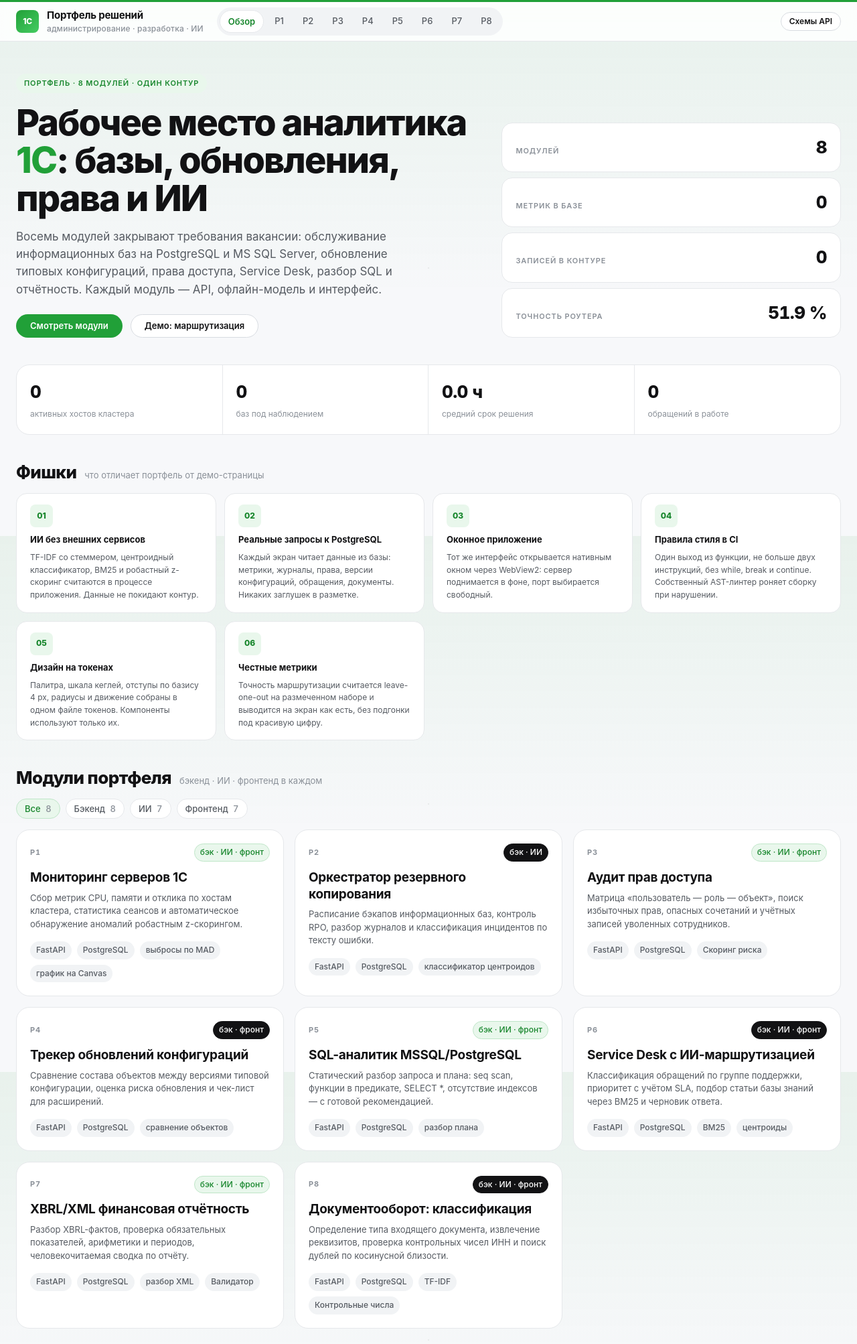
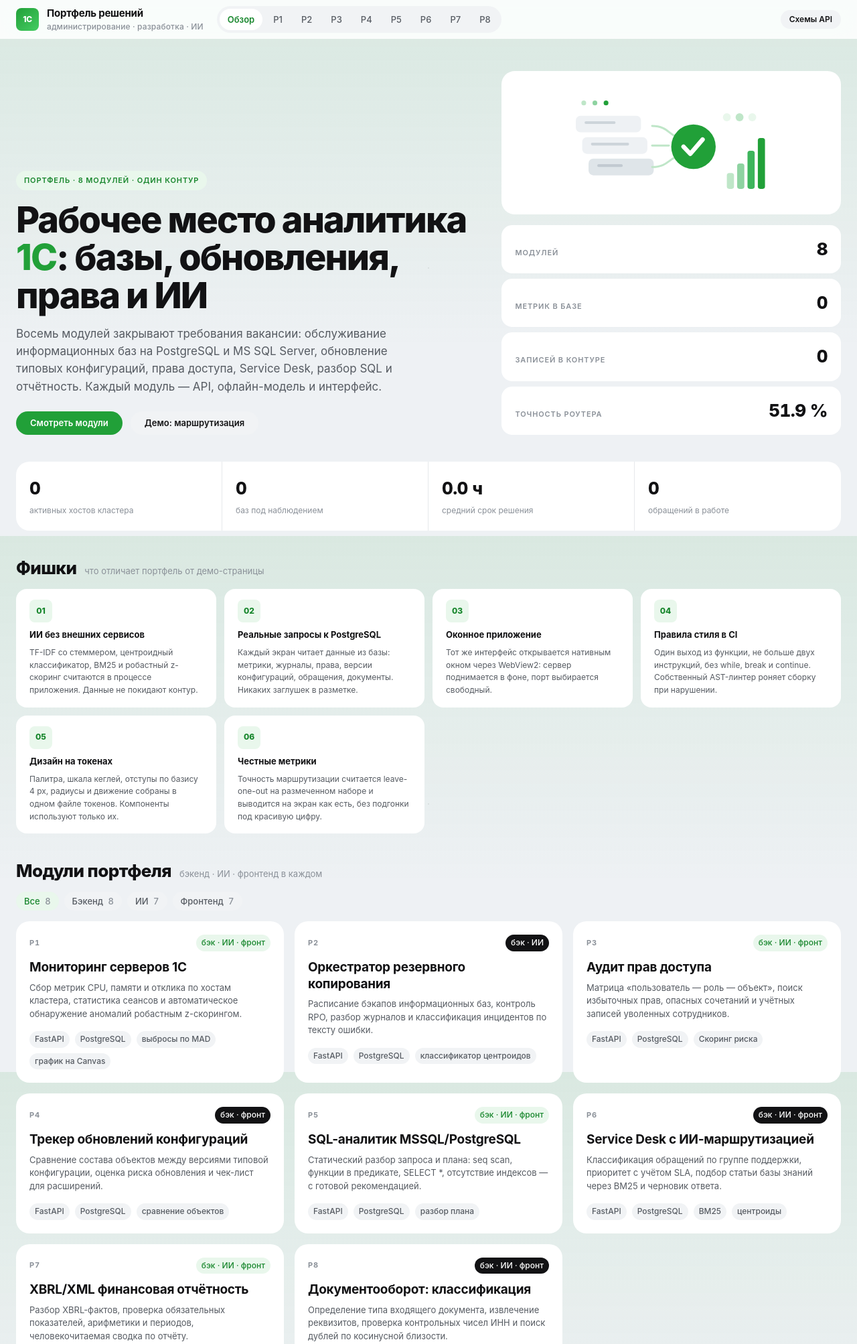
Before and after one commit to kepanasyuke/sber-1c-suite, a FastAPI app: page / in a window 1280 px wide. Shown: the top 2006 px of the page at 67% size. Run offline with FastAPI, Linux system fonts and the light colour scheme; some libraries are stand-ins or nearby versions.

Commit message:
Плоские плашки без рамок и цветных полос, картинка-иллюстрация в герое, контрастный фон

```diff
--- a/static/css/sber.css
+++ b/static/css/sber.css
@@ -17,9 +17,9 @@ body {
   overflow-x: hidden;
   background-color: var(--bg);
   background-image:
-    linear-gradient(180deg, rgba(33, 160, 56, 0.07) 0, rgba(33, 160, 56, 0) 440px),
-    radial-gradient(rgba(8, 8, 8, 0.055) 1px, transparent 1px);
-  background-size: 100% 440px, 22px 22px;
+    linear-gradient(180deg, rgba(33, 160, 56, 0.1) 0, rgba(33, 160, 56, 0) 520px),
+    radial-gradient(rgba(8, 8, 8, 0.07) 1px, transparent 1px);
+  background-size: 100% 520px, 22px 22px;
   background-repeat: no-repeat, repeat;
   background-attachment: scroll, fixed;
 }
@@ -51,8 +51,6 @@ h1, h2, h3, h4, p, figure { margin: 0; }
   z-index: 50;
   background: rgba(255, 255, 255, 0.86);
   backdrop-filter: saturate(180%) blur(14px);
-  border-top: 3px solid var(--accent);
-  border-bottom: 1px solid var(--border);
 }
 
 .topbar-inner {
@@ -98,7 +96,7 @@ h1, h2, h3, h4, p, figure { margin: 0; }
   transition: background var(--dur-1) var(--ease), color var(--dur-1) var(--ease);
 }
 .nav a:hover { background: rgba(255, 255, 255, 0.9); color: var(--text); }
-.nav a.active { background: var(--card); color: var(--accent-strong); font-weight: var(--fw-semibold); border: 1px solid var(--border); }
+.nav a.active { background: var(--card); color: var(--accent-strong); font-weight: var(--fw-semibold); }
 
 .spacer { flex: 1; }
 
@@ -166,9 +164,15 @@ h1, h2, h3, h4, p, figure { margin: 0; }
 .hero .lead { font-size: var(--fs-lead); line-height: var(--lh-lead); color: var(--text-muted); max-width: 58ch; }
 
 .hero-side { display: grid; gap: var(--sp-2); }
+.hero-figure {
+  background: var(--card);
+  border-radius: var(--r-lg);
+  padding: var(--sp-3);
+  margin-bottom: var(--sp-2);
+}
+.hero-figure img { display: block; width: 100%; height: 190px; object-fit: contain; }
 .hero-note {
   background: var(--card);
-  border: 1px solid var(--border);
   border-radius: var(--r-md);
   padding: var(--sp-4) var(--sp-5);
   display: flex;
@@ -189,14 +193,13 @@ h1, h2, h3, h4, p, figure { margin: 0; }
 
 .card {
   background: var(--card);
-  border: 1px solid var(--border);
   border-radius: var(--r-lg);
   padding: var(--sp-5);
   display: block;
   color: inherit;
 }
-.card.link { transition: transform var(--dur-2) var(--ease), border-color var(--dur-2) var(--ease); }
-.card.link:hover { transform: translateY(-3px); border-color: var(--green-200); color: inherit; }
+.card.link { transition: transform var(--dur-2) var(--ease), background var(--dur-2) var(--ease); }
+.card.link:hover { transform: translateY(-3px); background: var(--card-hover); color: inherit; }
 .card.link:active { transform: translateY(-1px); }
 .card h3 { font-size: var(--fs-h3); line-height: var(--lh-h3); letter-spacing: var(--tr-h3); font-weight: var(--fw-bold); margin: var(--sp-3) 0 var(--sp-2); }
 .card p { color: var(--text-muted); font-size: var(--fs-small); line-height: var(--lh-small); }
@@ -215,7 +218,6 @@ h1, h2, h3, h4, p, figure { margin: 0; }
 
 .kpi {
   background: var(--card);
-  border: 1px solid var(--border);
   border-radius: var(--r-md);
   padding: var(--sp-4) var(--sp-5);
   display: grid;
@@ -251,11 +253,11 @@ h1, h2, h3, h4, p, figure { margin: 0; }
   border-radius: var(--r-pill);
   background: var(--surface-2);
   color: var(--text-muted);
-  border: 1px solid transparent;
+  border: none;
   white-space: nowrap;
 }
-.tag.green { background: var(--accent-soft); color: var(--accent-strong); border-color: var(--green-200); }
-.tag.dark { background: var(--ink-800); color: #fff; border-color: var(--ink-800); }
+.tag.green { background: var(--accent-soft); color: var(--accent-strong); }
+.tag.dark { background: var(--ink-800); color: #fff; }
 
 .chips { display: flex; gap: var(--sp-2); flex-wrap: wrap; }
 .chip {
@@ -263,15 +265,15 @@ h1, h2, h3, h4, p, figure { margin: 0; }
   font-size: var(--fs-small);
   font-weight: var(--fw-medium);
   color: var(--text-muted);
-  background: var(--card);
-  border: 1px solid var(--border);
+  background: var(--surface-2);
+  border: none;
   border-radius: var(--r-pill);
   padding: 6px var(--sp-3);
   cursor: pointer;
-  transition: border-color var(--dur-1) var(--ease), color var(--dur-1) var(--ease), background var(--dur-1) var(--ease);
+  transition: color var(--dur-1) var(--ease), background var(--dur-1) var(--ease);
 }
-.chip:hover { border-color: var(--border-strong); color: var(--text); }
-.chip.active { background: var(--accent-soft); border-color: var(--green-200); color: var(--accent-strong); }
+.chip:hover { background: #e8ebee; color: var(--text); }
+.chip.active { background: var(--accent-soft); color: var(--accent-strong); }
 .chip .chip-count { color: var(--text-soft); margin-left: 4px; font-variant-numeric: tabular-nums; }
 
 /* ── Статусы ───────────────────────────────────────────────── */
@@ -305,7 +307,6 @@ h1, h2, h3, h4, p, figure { margin: 0; }
 
 .panel {
   background: var(--card);
-  border: 1px solid var(--border);
   border-radius: var(--r-lg);
   overflow: hidden;
 }
@@ -377,8 +378,8 @@ td strong, td b { font-weight: var(--fw-semibold); }
 .btn:hover { background: var(--accent-strong); }
 .btn:active { transform: translateY(1px); }
 .btn[disabled] { opacity: 0.55; cursor: not-allowed; }
-.btn.ghost { background: var(--card); color: var(--text); border-color: var(--border-strong); }
-.btn.ghost:hover { background: var(--surface-1); border-color: var(--ink-300); }
+.btn.ghost { background: var(--surface-2); color: var(--text); border-color: transparent; }
+.btn.ghost:hover { background: #e8ebee; border-color: transparent; }
 .btn.subtle { background: var(--accent-soft); color: var(--accent-strong); }
 .btn.subtle:hover { background: var(--green-200); }
 .btn.sm { padding: 7px var(--sp-3); font-size: var(--fs-caption); }
@@ -416,13 +417,11 @@ textarea { resize: vertical; min-height: 108px; font-family: var(--font-mono); f
 
 .ai-block {
   position: relative;
-  background: linear-gradient(180deg, var(--green-050) 0%, var(--card) 70%);
-  border: 1px solid var(--green-200);
+  background: var(--card);
   border-radius: var(--r-lg);
   padding: var(--sp-5);
   overflow: hidden;
 }
-.ai-block::before { content: ""; position: absolute; inset: 0 auto 0 0; width: 3px; background: var(--accent); }
 .ai-block h3 {
   display: flex;
   align-items: center;
@@ -450,9 +449,10 @@ textarea { resize: vertical; min-height: 108px; font-family: var(--font-mono); f
 .list-clean li { display: flex; gap: var(--sp-3); align-items: flex-start; font-size: var(--fs-small); }
 .list-clean b { font-weight: var(--fw-semibold); }
 
-.result-item { border-left: 3px solid var(--accent); padding: 2px 0 2px var(--sp-3); margin-bottom: var(--sp-3); }
-.result-item.warn { border-color: var(--warn-600); }
-.result-item.risk { border-color: var(--risk-600); }
+.result-item { position: relative; padding: 2px 0 2px var(--sp-4); margin-bottom: var(--sp-3); }
+.result-item::before { content: ""; position: absolute; left: 0; top: 7px; width: 7px; height: 7px; border-radius: 50%; background: var(--accent); }
+.result-item.warn::before { background: var(--warn-600); }
+.result-item.risk::before { background: var(--risk-600); }
 .result-item:last-child { margin-bottom: 0; }
 .result-title { font-weight: var(--fw-semibold); font-size: var(--fs-small); }
 .result-text { color: var(--text-muted); font-size: var(--fs-small); }
@@ -487,8 +487,8 @@ textarea { resize: vertical; min-height: 108px; font-family: var(--font-mono); f
   animation: toast-in var(--dur-3) var(--ease);
   max-width: 360px;
 }
-.toast.ok { border-left: 3px solid var(--green-500); }
-.toast.risk { border-left: 3px solid var(--risk-600); }
+.toast.ok { color: #fff; }
+.toast.risk { color: #fff; }
 
 @keyframes toast-in { from { opacity: 0; transform: translateY(8px); } to { opacity: 1; transform: none; } }
 
@@ -563,7 +563,6 @@ textarea { resize: vertical; min-height: 108px; font-family: var(--font-mono); f
 .features { display: grid; grid-template-columns: repeat(auto-fit, minmax(256px, 1fr)); gap: var(--sp-3); }
 .feature {
   background: var(--card);
-  border: 1px solid var(--border);
   border-radius: var(--r-md);
   padding: var(--sp-4) var(--sp-5);
   display: grid;
@@ -584,14 +583,14 @@ textarea { resize: vertical; min-height: 108px; font-family: var(--font-mono); f
 .feature h3 { font-size: var(--fs-small); font-weight: var(--fw-bold); }
 .feature p { color: var(--text-muted); font-size: var(--fs-caption); line-height: 1.55; }
 
-.numbers { display: grid; grid-template-columns: repeat(auto-fit, minmax(180px, 1fr)); border: 1px solid var(--border); border-radius: var(--r-lg); overflow: hidden; background: var(--card); }
+.numbers { display: grid; grid-template-columns: repeat(auto-fit, minmax(180px, 1fr)); border-radius: var(--r-lg); overflow: hidden; background: var(--card); }
 .number-item { padding: var(--sp-5); border-right: 1px solid var(--border); }
 .number-item:last-child { border-right: none; }
 .number-value { font-size: var(--fs-h2); font-weight: var(--fw-black); letter-spacing: var(--tr-h2); font-variant-numeric: tabular-nums; }
 .number-label { color: var(--text-soft); font-size: var(--fs-caption); margin-top: var(--sp-1); }
 
 .steps { display: grid; grid-template-columns: repeat(auto-fit, minmax(240px, 1fr)); gap: var(--sp-3); }
-.step { border: 1px solid var(--border); border-radius: var(--r-md); padding: var(--sp-5); background: var(--card); }
+.step { border-radius: var(--r-md); padding: var(--sp-5); background: var(--card); }
 .step-num { font-size: var(--fs-overline); font-weight: var(--fw-bold); color: var(--accent-strong); letter-spacing: var(--tr-overline); text-transform: uppercase; }
 .step h3 { margin: var(--sp-2) 0; font-size: var(--fs-h3); }
 .step p { color: var(--text-muted); font-size: var(--fs-small); line-height: 1.55; }
--- a/static/css/tokens.css
+++ b/static/css/tokens.css
@@ -33,8 +33,9 @@
   --info-100: #ecf1fc;
 
   /* Семантика поверхностей */
-  --bg: var(--surface-1);
+  --bg: #eef1f4;
   --card: var(--surface-0);
+  --card-hover: #fbfcfc;
   --text: var(--ink-800);
   --text-muted: var(--ink-500);
   --text-soft: var(--ink-400);
--- a/templates/landing.html
+++ b/templates/landing.html
@@ -18,6 +18,9 @@
     </div>
   </div>
   <div class="hero-side">
+    <figure class="hero-figure">
+      <img src="/static/img/hero-flat.svg" alt="Поток документов: проверка реквизитов, разбор и отчёт" width="560" height="320">
+    </figure>
     <div class="hero-note"><b>Модулей</b><span>{{ stats.projects }}</span></div>
     <div class="hero-note"><b>Метрик в базе</b><span>{{ stats.metrics|spaces }}</span></div>
     <div class="hero-note"><b>Записей в контуре</b><span>{{ stats.rows|spaces }}</span></div>
```
Also changed, not shown: static/img/hero-flat.svg (added), 16 other files.
